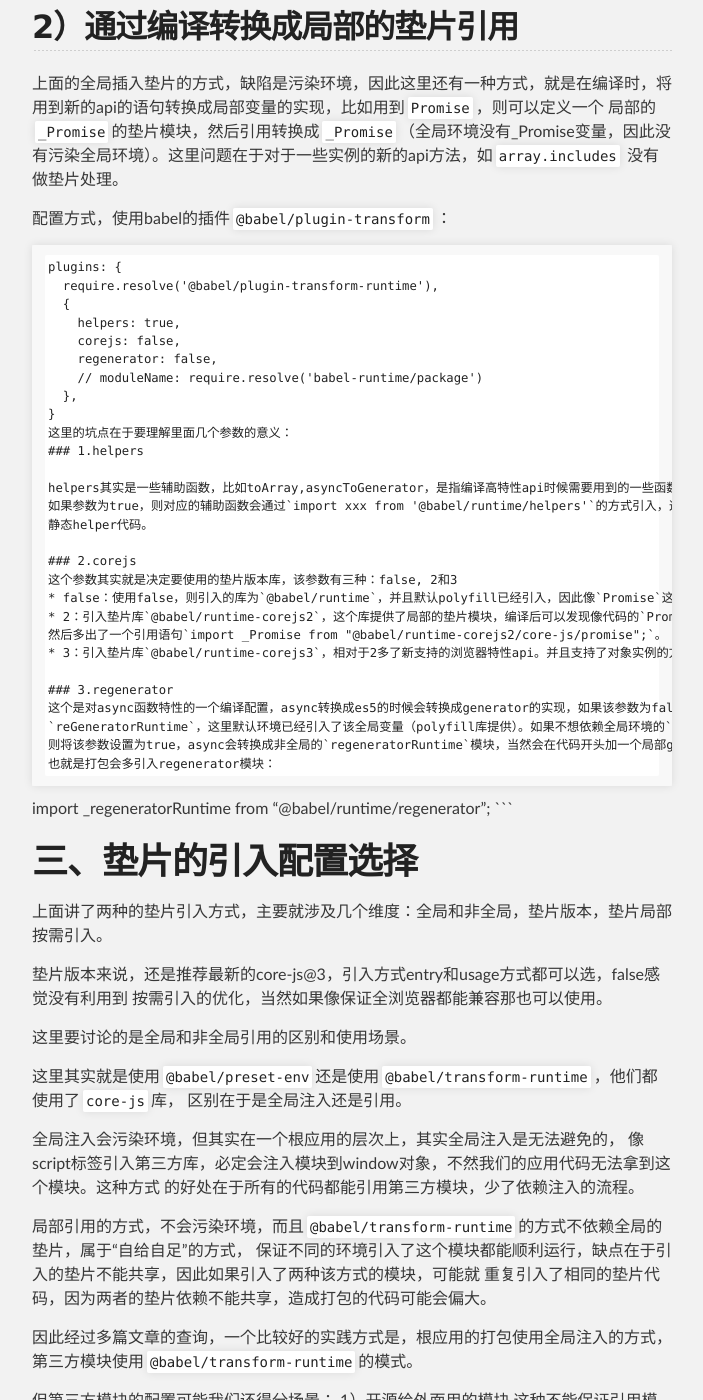
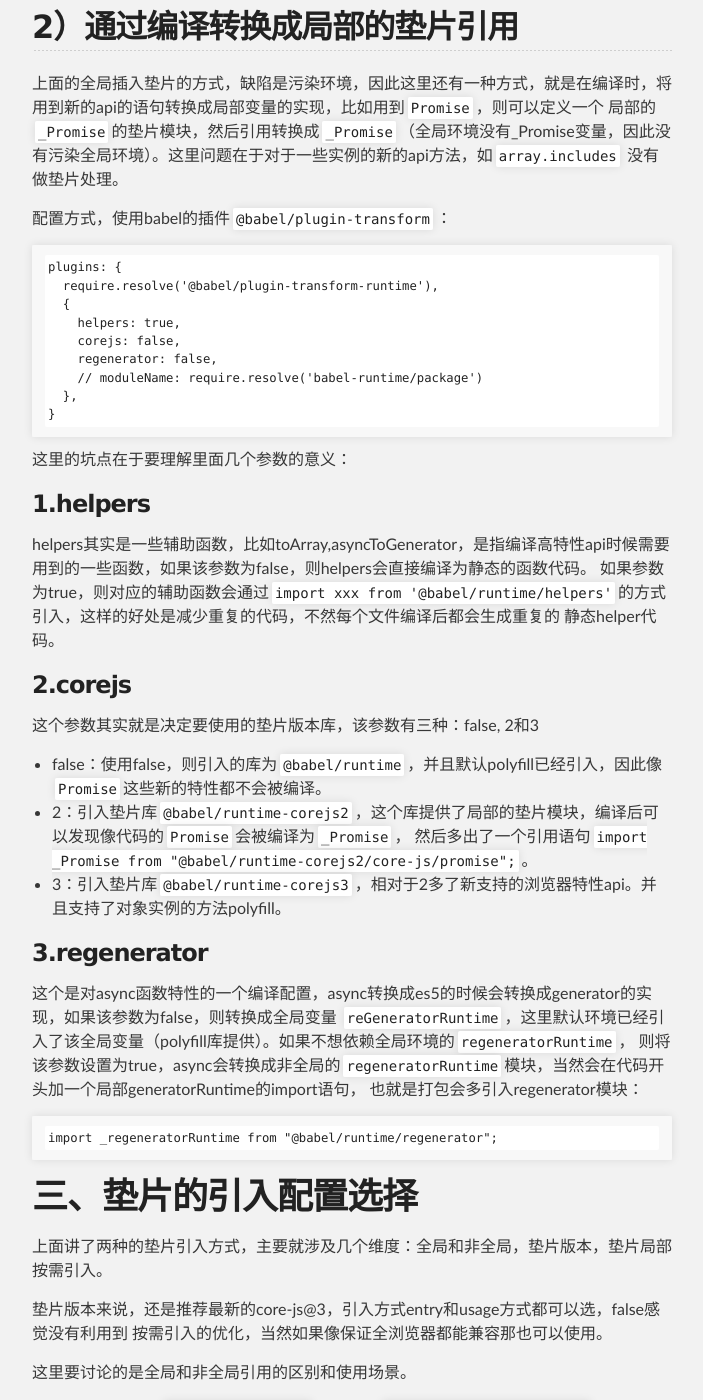
Before and after one commit to williamking/williamking.github.io, a Jekyll site: the page built from _posts/2020-07-19-关于webpack的polyfill和垫片配置的一些要点.md, in a window 1280 px wide and 1400 px high, scrolled down 3488 px. Shown: the whole window, without its empty margins (288-991 px from the left). Built offline with Jekyll 4.4.1, drawn with Linux system fonts in a browser that asks for light colours; our own code applies the rules of GitHub Pages for plain Markdown files; some of the changed text lies outside the part shown.

Commit message:
chore: fix bug

````diff
--- a/_posts/2020-07-19-关于webpack的polyfill和垫片配置的一些要点.md
+++ b/_posts/2020-07-19-关于webpack的polyfill和垫片配置的一些要点.md
@@ -14,7 +14,7 @@
 的接口实现，关于`browserlist`的语法可以查看[这里](https://github.com/browserslist/browserslist)，这里可以查看语法对应的浏览器占比[https://browserl.ist/?q=defaults](https://browserl.ist/?q=defaults)，在`@babel/perset-env`出来之前，更多是手动引入`@babel/transform-xxx`的插件去进行编译转换兼容。
 
 `browserlist`配置方式：
-1） `package.json`配置:
+1) `package.json`配置:
 ```
 {
   "browserslist": [
@@ -30,7 +30,7 @@ last 2 version
 > 5%
 not ie < 9
 ```
-3）直接在`@babel/preset-env`的options参数配置：
+3) 直接在`@babel/preset-env`的options参数配置：
 ```
 [
   '@babel/preset-env',
@@ -134,6 +134,7 @@ plugins: {
     // moduleName: require.resolve('babel-runtime/package')
   },
 }
+```
 这里的坑点在于要理解里面几个参数的意义：
 ### 1.helpers
 
````
